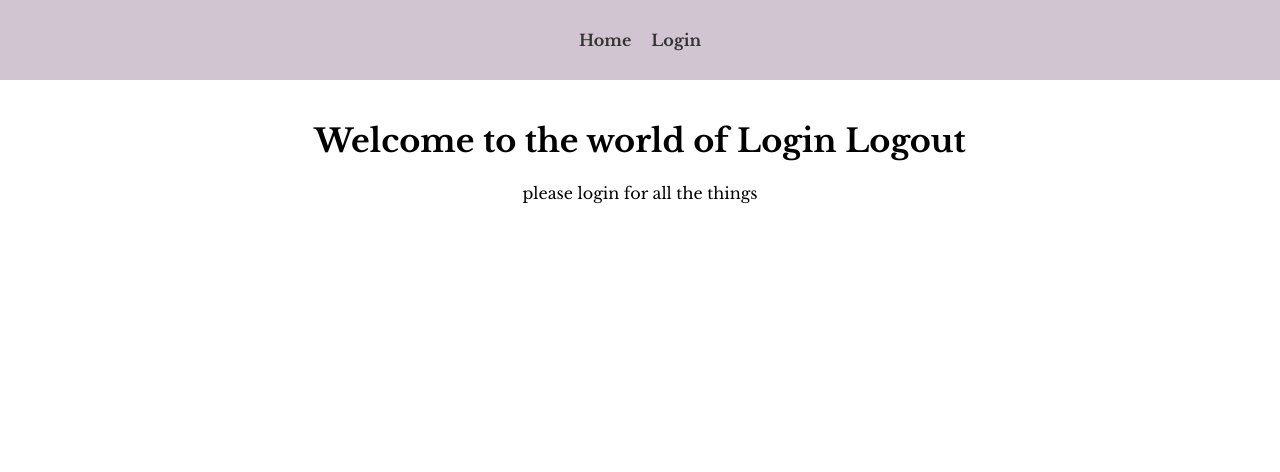
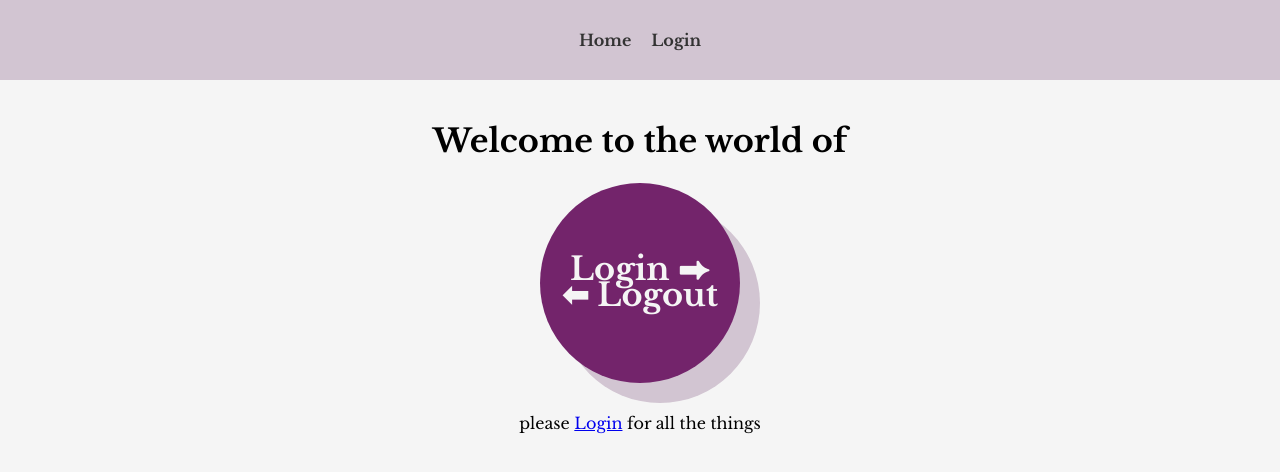
Before and after one commit to PaulWheatcroft/login-logout, a React (Create React App) app: page / in a window 1280 px wide. Shown: the top 472 px of the page. Built offline with nearby package versions, Linux system fonts and the light colour scheme.

Commit message:
Home Page logo added

```diff
--- a/src/components/Header/Header.css
+++ b/src/components/Header/Header.css
@@ -23,9 +23,21 @@
     display: flex;
     align-items: center;
     line-height: 1.5;
-height: 100%; /* Add this line */
+    height: 100%;
+    position: relative;
   }
 
-.navbar a:hover {
-text-decoration: underline;
+  .navbar a::after {
+    content: "";
+    position: absolute;
+    bottom: 0;
+    left: 0;
+    width: 0;
+    height: 2px;
+    background-color: #333;
+    transition: width 0.3s ease;
   }
+
+  .navbar a:hover::after {
+    width: 100%;
+  }
--- a/src/components/HomePage/HomePage.css
+++ b/src/components/HomePage/HomePage.css
@@ -0,0 +1,17 @@
+.logo {
+    margin: 0 auto;
+    color: #f5f5f5;
+    font-size: 2rem;
+    font-weight: 600;
+    background-color: #73246b;
+    width: 200px;
+    height: 200px;
+    border-radius: 50%;
+    display: flex;
+    align-items: center;
+    justify-content: center;
+    flex-direction: column;
+    line-height: 1.6rem;
+    box-shadow: 20px 20px 0 #d2c5d2;
+    margin-bottom: 30px;
+}
--- a/src/components/HomePage/HomePage.js
+++ b/src/components/HomePage/HomePage.js
@@ -1,3 +1,4 @@
+import { Link } from "react-router-dom";
 import React, { useContext } from "react";
 import { UserContext } from "../../context/UserContext";
 
@@ -8,11 +9,19 @@
   return (
     <>
       {user ? (
-        <h1>Welcome to the world of Login Logout {user.name}</h1>
+        <>
+          <h1>Welcome {user.name} you are...</h1>
+          <div className="logo">Logged in</div>
+        </>
       ) : (
         <>
-          <h1>Welcome to the world of Login Logout</h1>
-          <p>please login for all the things</p>
+          <h1>Welcome to the world of</h1>
+          <div className="logo">
+            Login ⮕ <br />⬅ Logout
+          </div>
+          <p>
+            please <Link to="/login">Login</Link> for all the things
+          </p>
         </>
       )}
     </>
--- a/src/index.css
+++ b/src/index.css
@@ -1,4 +1,5 @@
 body {
+  background-color: #f5f5f5;
   padding: 0;
   margin: 0;
   font-family: "Libre Baskerville", serif;
```
Lines whose indentation alone changed are shown as unchanged.
